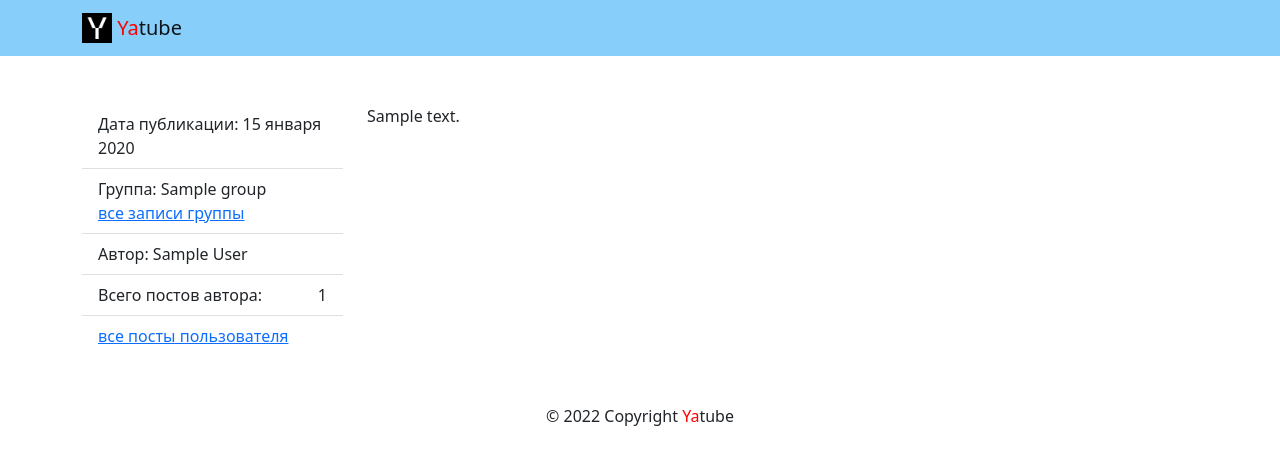
After one commit to gorrrrrr/hw02_community, a Django app: page /posts/1/ in a window 1280 px wide. The commit adds this page. Shown: the top 465 px of the page. Run offline with Django 3.2, Linux system fonts and the light colour scheme; tables that the repository leaves empty hold one stand-in row (values such as "Sample post"); some libraries are stand-ins or nearby versions.

Commit message:
4spr profile and post_detail templates added

```diff
--- a/yatube/posts/models.py
+++ b/yatube/posts/models.py
@@ -10,7 +10,7 @@ class Group(models.Model):
     description = models.TextField("Описание",)
 
     def __str__(self):
-        return f'Группа - {self.title}'
+        return self.title
 
 
 class Post(models.Model):
--- a/yatube/posts/urls.py
+++ b/yatube/posts/urls.py
@@ -4,4 +4,6 @@ app_name = 'posts'
 urlpatterns = [
     path('', views.index, name='index'),
     path('group/<slug:slug>/', views.group_posts, name='group_list'),
+    path('profile/<str:username>/', views.profile, name='profile'),
+    path('posts/<int:post_id>/', views.post_detail, name='post_detail'),
 ]
--- a/yatube/posts/views.py
+++ b/yatube/posts/views.py
@@ -1,6 +1,6 @@
 from django.shortcuts import render, get_object_or_404
 from yatube.settings import POST_NUMBER
-from .models import Post, Group
+from .models import Post, Group, User
 from django.core.paginator import Paginator
 
 
@@ -29,3 +29,28 @@ def group_posts(request, slug):
         'page_obj': page_obj,
     }
     return render(request, template, context)
+
+
+def profile(request, username):
+    template = 'posts/profile.html'
+    author = get_object_or_404(User, username=username)
+    post_list = author.posts.all()
+    post_count = post_list.count()
+    paginator = Paginator(post_list, POST_NUMBER, allow_empty_first_page=False)
+    page_number = request.GET.get('page')
+    page_obj = paginator.get_page(page_number)
+    context = {
+        'author': author,
+        'page_obj': page_obj,
+        'post_count': post_count,
+    }
+    return render(request, template, context)
+
+
+def post_detail(request, post_id):
+    template = 'posts/post_detail.html'
+    post = get_object_or_404(Post, pk=post_id)
+    post_count = Post.objects.filter(author=post.author).count()
+
+    context = {'post': post, 'post_count': post_count}
+    return render(request, template, context)
--- /dev/null
+++ b/yatube/templates/posts/post_detail.html
@@ -0,0 +1,36 @@
+{% extends 'base.html' %}
+{% block title %}
+Пост {{ post.text|truncatechars:30 }}...
+{% endblock %}
+{% block content %}
+  <div class="row">
+    <aside class="col-12 col-md-3">
+      <ul class="list-group list-group-flush">
+        <li class="list-group-item">
+          Дата публикации: {{ post.pub_date|date:"d E Y" }}
+        </li>
+        {% if post.group %}
+        <li class="list-group-item">
+            Группа: {{ post.group }}
+            <br>
+            <a href="{% url 'posts:group_list' post.group.slug %}">
+              все записи группы
+            </a>
+        </li>
+        {% endif %}
+        <li class="list-group-item">
+            Автор: {{ post.author.get_full_name }} </li>
+        <li class="list-group-item d-flex justify-content-between align-items-center">
+          Всего постов автора:<span> {{ post_count }} </span></li>
+        <li class="list-group-item">
+          <a href="{% url 'posts:profile' post.author %}">
+            все посты пользователя
+          </a>
+        </li>
+      </ul>
+    </aside>
+    <article class="col-12 col-md-9">
+      <p> {{ post.text }}</p>
+    </article>
+  </div>
+{% endblock %}
```
Also changed, not shown: yatube/templates/posts/group_list.html (+2 -7 lines), yatube/templates/posts/profile.html (added, +23 -0 lines).
